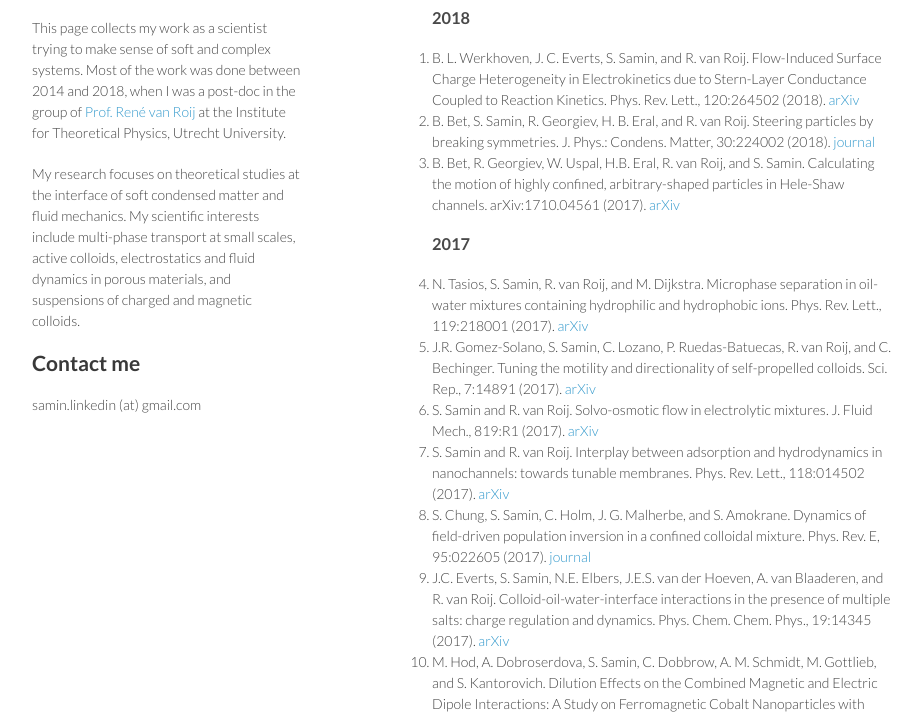
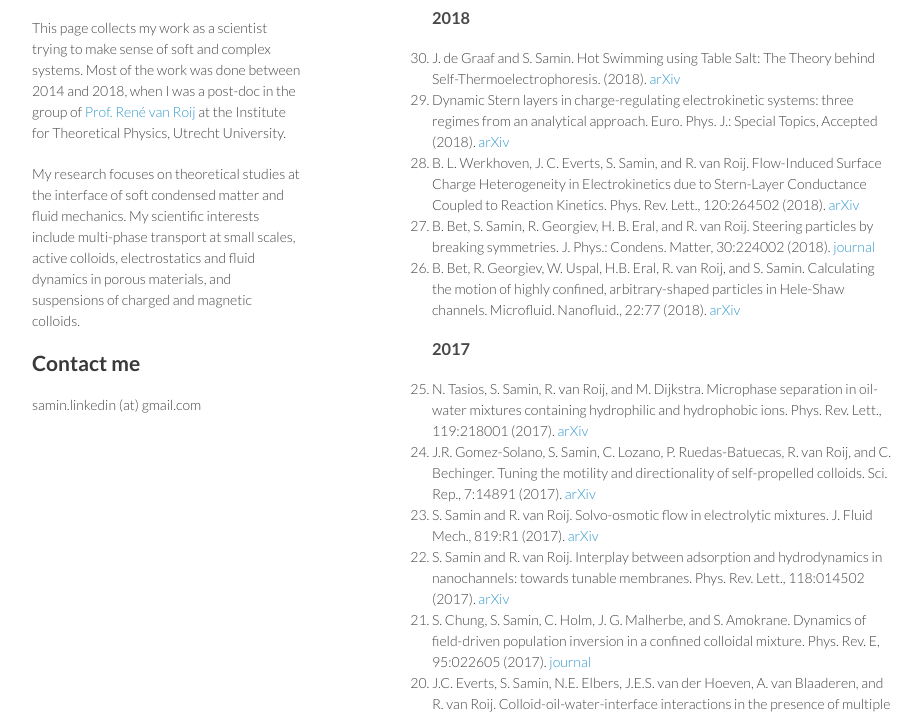
Before and after one commit to samins/samins.github.io, a plain HTML site: page index.html in a window 1280 px wide. Shown: the part 92-805 px from the top of the page, without its empty margins (178-1099 px from the left). Drawn offline with Linux system fonts and the light colour scheme.

Commit message:
added publications

```diff
--- a/index.html
+++ b/index.html
@@ -33,11 +33,13 @@ active colloids, electrostatics and fluid dynamics in porous materials, and susp
       <section>
 
 <h2>Publications</h2>
-<ol>
+<ol reversed>
 <h3>2018</h3>
+<li>J. de Graaf and S. Samin. Hot Swimming using Table Salt: The Theory behind Self-Thermoelectrophoresis. (2018). <a href="https://arxiv.org/pdf/1811.06073">arXiv</a></li>
+<li>Dynamic Stern layers in charge-regulating electrokinetic systems: three regimes from an analytical approach. Euro. Phys. J.: Special Topics, Accepted (2018). <a href="https://arxiv.org/pdf/1809.03287">arXiv</a></li>
 <li>B. L. Werkhoven, J. C. Everts, S. Samin, and R. van Roij. Flow-Induced Surface Charge Heterogeneity in Electrokinetics due to Stern-Layer Conductance Coupled to Reaction Kinetics. Phys. Rev. Lett., 120:264502 (2018). <a href="https://arxiv.org/pdf/1805.09664">arXiv</a></li>
 <li>B. Bet, S. Samin, R. Georgiev, H. B. Eral, and R. van Roij. Steering particles by breaking symmetries. J. Phys.: Condens. Matter, 30:224002 (2018). <a href="http://iopscience.iop.org/article/10.1088/1361-648X/aabea9/meta">journal</a></li>
-<li>B. Bet, R. Georgiev, W. Uspal, H.B. Eral, R. van Roij, and S. Samin. Calculating the motion of highly confined, arbitrary-shaped particles in Hele-Shaw channels. arXiv:1710.04561 (2017). <a href="https://arxiv.org/pdf/1710.04561">arXiv</a></li>
+<li>B. Bet, R. Georgiev, W. Uspal, H.B. Eral, R. van Roij, and S. Samin. Calculating the motion of highly confined, arbitrary-shaped particles in Hele-Shaw channels. Microfluid. Nanofluid., 22:77 (2018). <a href="https://arxiv.org/pdf/1710.04561">arXiv</a></li>
 <p></p>
 <h3>2017</h3>
 <li>N. Tasios, S. Samin, R. van Roij, and M. Dijkstra. Microphase separation in oil-water mixtures containing hydrophilic and hydrophobic ions. Phys. Rev. Lett., 119:218001 (2017). <a href="https://arxiv.org/pdf/1709.00450">arXiv</a></li>
@@ -62,6 +64,8 @@ Phys., 144:194901 (2016). <a href="https://arxiv.org/pdf/1603.05158">arXiv</a></
 <li>S. Samin and R. van Roij. Self-propulsion mechanism of active Janus particles in near-critical binary mixtures. Phys. Rev. Lett., 115:188305 (2015). <a href="http://arxiv.org/pdf/1506.05695">arXiv</a></li>
 <li>A. Härtel, M. Janssen, S. Samin and R. van Roij. Fundamental measure theory for the electric double layer: implications for blue-energy harvesting and water desalination. J. Phys.: Condens. Matter, 27:194129 (2015). <a href="http://arxiv.org/pdf/1411.5516">arXiv</a> </li>
 <li>S. Samin, M. Hod, E. Melamed, M. Gottlieb and Y. Tsori. Experimental Demonstration of the Stabilization of Colloids by Addition of Salt. Phys. Rev. Applied, 2:024008 (2014). <a href="http://arxiv.org/pdf/1409.3557v1">arXiv</a></li>
+<li>J. Galanis, S. Samin, and Y. Tsori. Controlling the fluid-fluid mixing-demixing
+phase transition with electric field. In D.S. Dean, J. Dobnikar, A. Naji, and R. Podgornik, editors, Electrostatics of Soft and Disordered Matter. Pan Stanford Publishing, (2014).</li>
 <li>S. Samin and Y. Tsori. Stabilization of charged and neutral colloids in salty
 mixtures. J. Chem. Phys., 139:244905 (2013). <a href="http://arxiv.org/pdf/1312.7199">arXiv</a></li>
 <li>S. Samin, Y. Tsori, and C. Holm. Vapor–liquid coexistence of the stockmayer fluid
@@ -73,6 +77,8 @@ EPL, 95:36002 (2011). <a href="http://arxiv.org/pdf/1103.0544">arXiv</a></li>
 <li>S. Samin and Y. Tsori. Vapor–liquid equilibrium in electric field gradients. J.
 Phys. Chem. B, 115:75 (2011). <a href="http://pubs.acs.org/doi/abs/10.1021/jp107529n">journal</a></li>
 <li>S. Samin and Y. Tsori. Stability of binary mixtures in electric field gradients. J. Chem. Phys., 131:194102 (2009). <a href="http://arxiv.org/pdf/0907.4855">arXiv</a></li>
+<li>S. Samin, G. Marcus, and Y. Tsori. Phase-separation transition in binary mixtures
+near charged cylindrical surfaces. In P. G. J. Marro and P. I. Hurtado, editors, Proceedings of Modeling and Simulation of New Materials: Tenth Granada Lectures, AIP Conference Proceedings vol. 1091 (2009).</li>
 <li>G. Marcus, S. Samin, and Y. Tsori. Phase-separation transition in liquid mixtures
 near curved charged objects. J. Chem. Phys., 129:061101 (2008). <a href="http://arxiv.org/pdf/0712.2901">arXiv</a></li>
 </ol>
```
Also changed, not shown: 1 other file.
